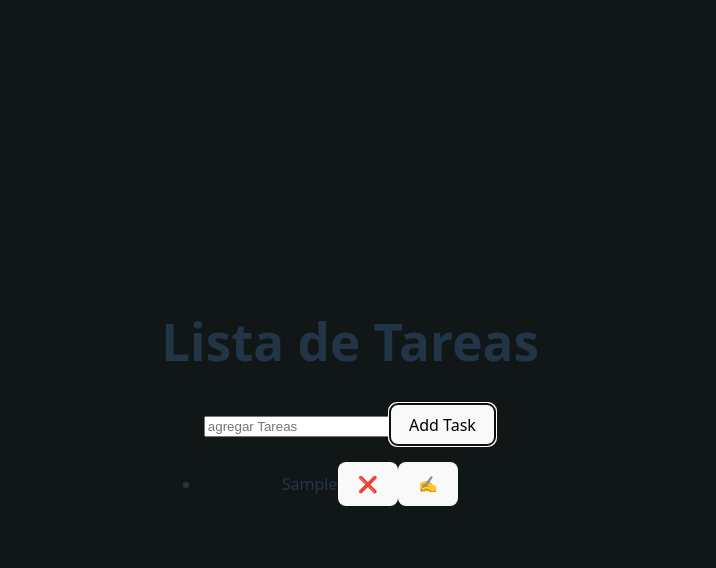
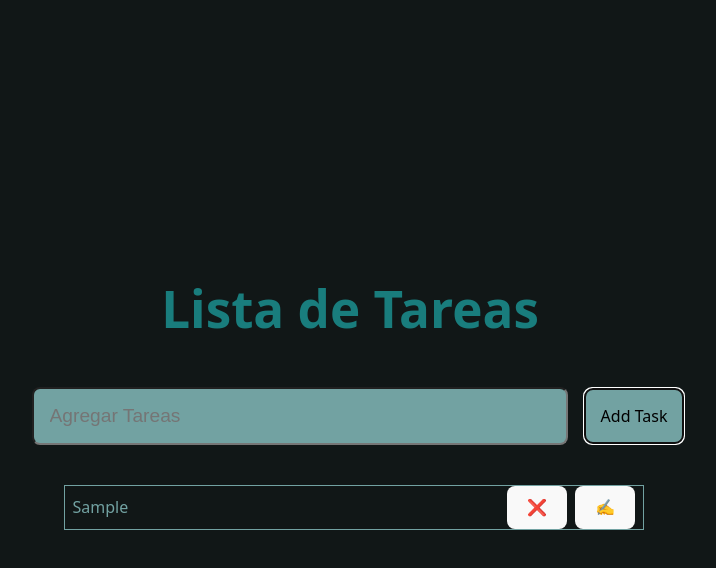
Before and after one commit to gerard-11/lista-de-tareas-basica, a React (Vite) app: page / in a window 1280 px wide. Both pictures are taken after typing "Sample" into the empty fields and a click on the button "Add Task". Shown: the top 568 px of the page, without its empty margins (290-1006 px from the left). Built offline with nearby package versions, Linux system fonts and the light colour scheme.

Commit message:
se agregan estilos css

```diff
--- a/src/App.css
+++ b/src/App.css
@@ -8,3 +8,46 @@
 body{
     background-color: rgb(17, 23, 23);
 }
+h1{
+    color: rgb(25, 125, 125);
+}
+
+input{
+    background-color: rgb(114, 162, 162);
+    padding: 1rem;
+    width: 500px;
+    margin: 1rem;
+    border-radius: 8px;
+    font-size: 1.2rem;
+}
+.buttonAdd{
+    background-color: rgb(114, 162, 162);
+    padding: 1rem;
+}
+ul{
+    display: flex;
+    flex-direction: column;
+    margin-right: 2rem;
+}
+li{
+    display: flex;
+    margin: .5rem;
+    text-align: center;
+    align-items: center;
+    justify-content: space-between;
+    border: 1px solid rgb(114, 162, 162);
+}
+.buttonDelete{
+margin-left:auto;
+    margin-right:.5rem;
+}
+.buttonEdit{
+    margin-right: .5rem;
+}
+li:hover{
+    background-color: rgba(24, 95, 204, 0.18);
+}
+span{
+    margin-left: .5rem;
+    color:rgb(114, 162, 162);
+}
--- a/src/App.jsx
+++ b/src/App.jsx
@@ -25,7 +25,7 @@ const addTaskEnter=(event)=> {
       }
 }
 const editTask=(id)=> {
-      const newText=window.prompt('Enter new task title');
+      const newText=window.prompt('Edita tu tarea'  );
       if(!newText) return
       setTasks(tasks.map(task=> task.id === id ? {...task, text:newText} : task))
 }
@@ -49,18 +49,17 @@ const editTask=(id)=> {
   return (
         <div>
             <h1>Lista de Tareas</h1>
-            <input type= 'text' onChange={writeTask} onKeyDown={addTaskEnter} value={task} placeholder="agregar Tareas"/>
-            <button onClick={addTask} >Add Task</button>
+            <input type= 'text' onChange={writeTask} onKeyDown={addTaskEnter} value={task} placeholder="Agregar Tareas"/>
+            <button className='buttonAdd' onClick={addTask} >Add Task</button>
             <ul>
                 {tasks.map((t) => (
                     <li key={t.id} style={{textDecoration: t.completed ? 'line-through' : 'none'}}>
                         <span onClick={()=>changeStateTask(t.id)} style={{cursor:'pointer'}}>{t.text}
                         </span>
-                        <button onClick={()=> deleteTask(t.id)}>❌</button>
-                    <button onClick={()=>editTask(t.id)}>✍️</button>
+                        <button className='buttonDelete' onClick={()=> deleteTask(t.id)}>❌</button>
+                    <button className='buttonEdit' onClick={()=>editTask(t.id)}>✍️</button>
                     </li>
                     ))}
-
             </ul>
 
 
```
